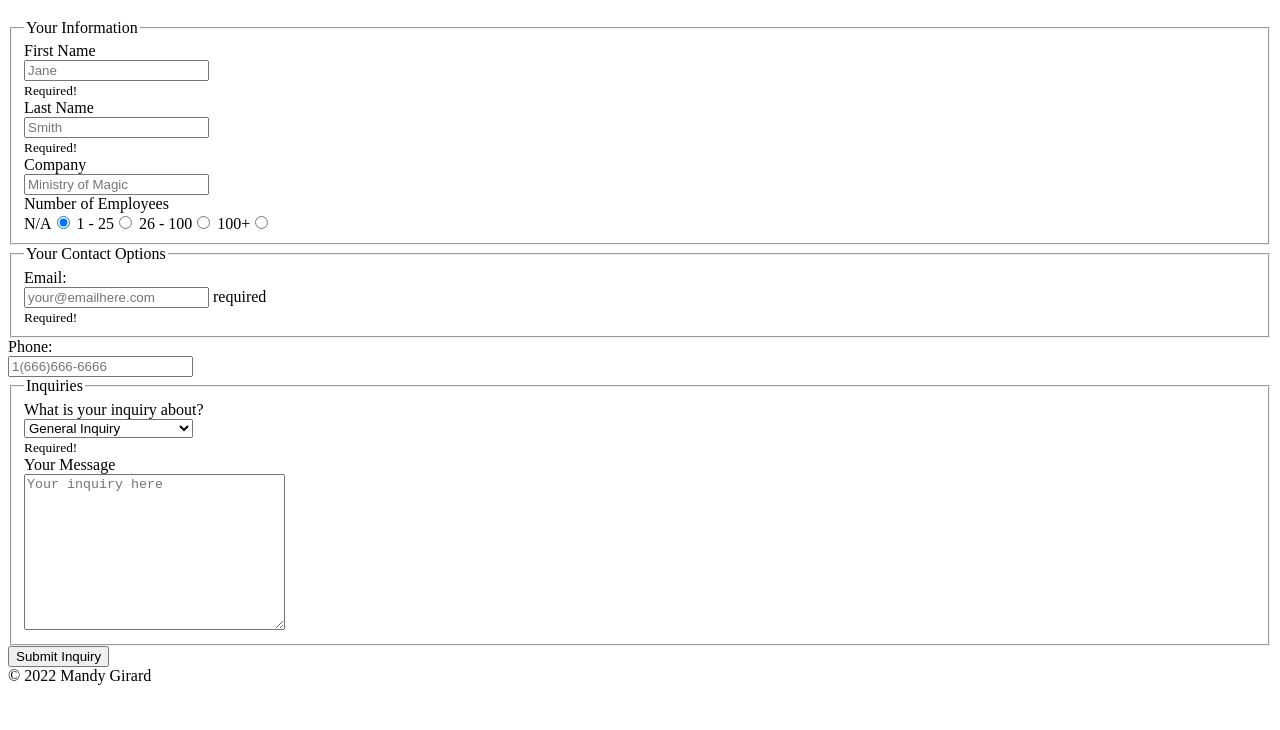
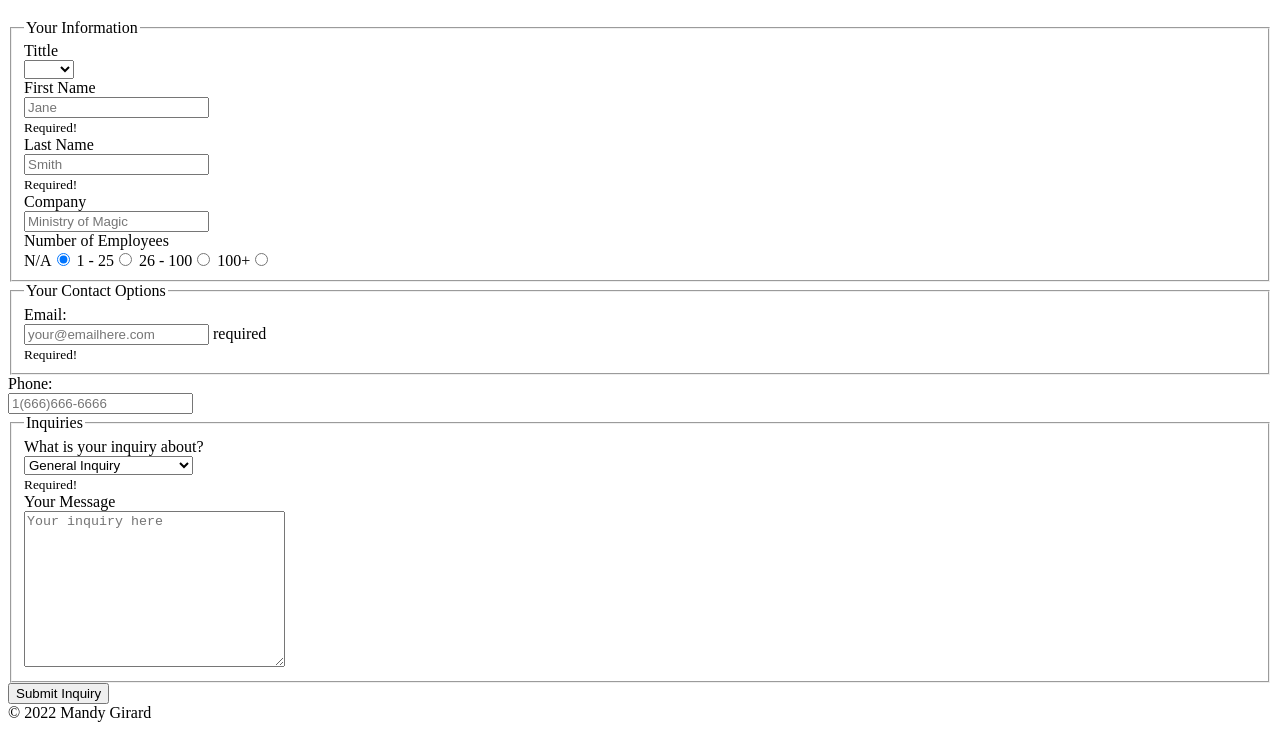
Before and after one commit to mandygirard/Comp-1002-lesson03, a plain HTML site: page contact.html in a window 1280 px wide. Shown: the part 113-843 px from the top of the page. Before the commit the page ends 806 px from the top, so only its background shows below. Drawn offline with Linux system fonts and the light colour scheme.

Commit message:
add tittle drop box in "your info"

```diff
--- a/contact.html
+++ b/contact.html
@@ -31,6 +31,18 @@
 
         <fieldset>
     <legend>Your Information </legend>
+
+    <div>
+        <label for="tittle">Tittle</label><br>
+        <select name="tittle" id="Tittle">
+            <option Please select a tittle option.></option>
+            <option value="Mr">Mr</option>
+            <option value="Mrs ">Mrs </option>
+            <option value="Ms">Ms</option>
+            <option value="Miss">Miss</option>
+            <option value="Mx">Mx</option>
+        </select>
+            <br>
 
     <div>
         <label for="firstName">First Name</label><br>
```
